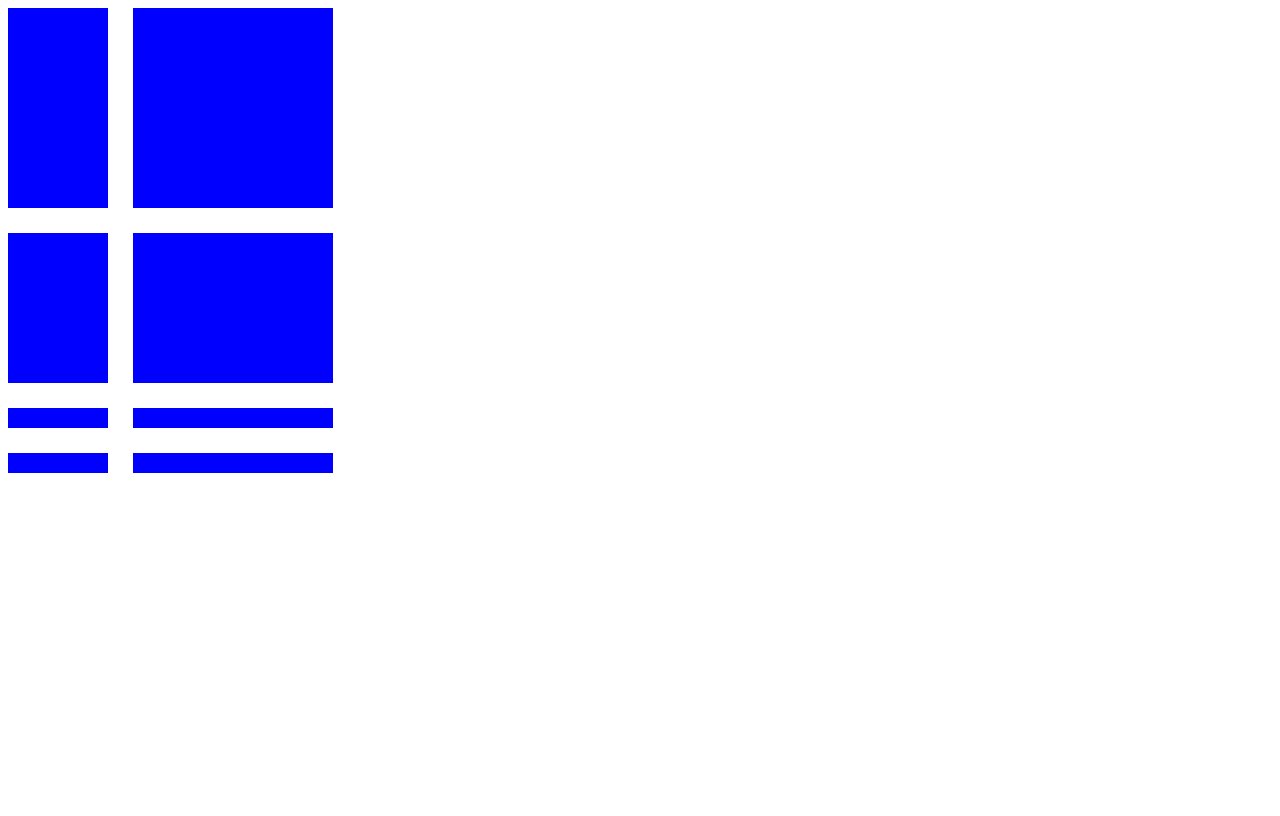
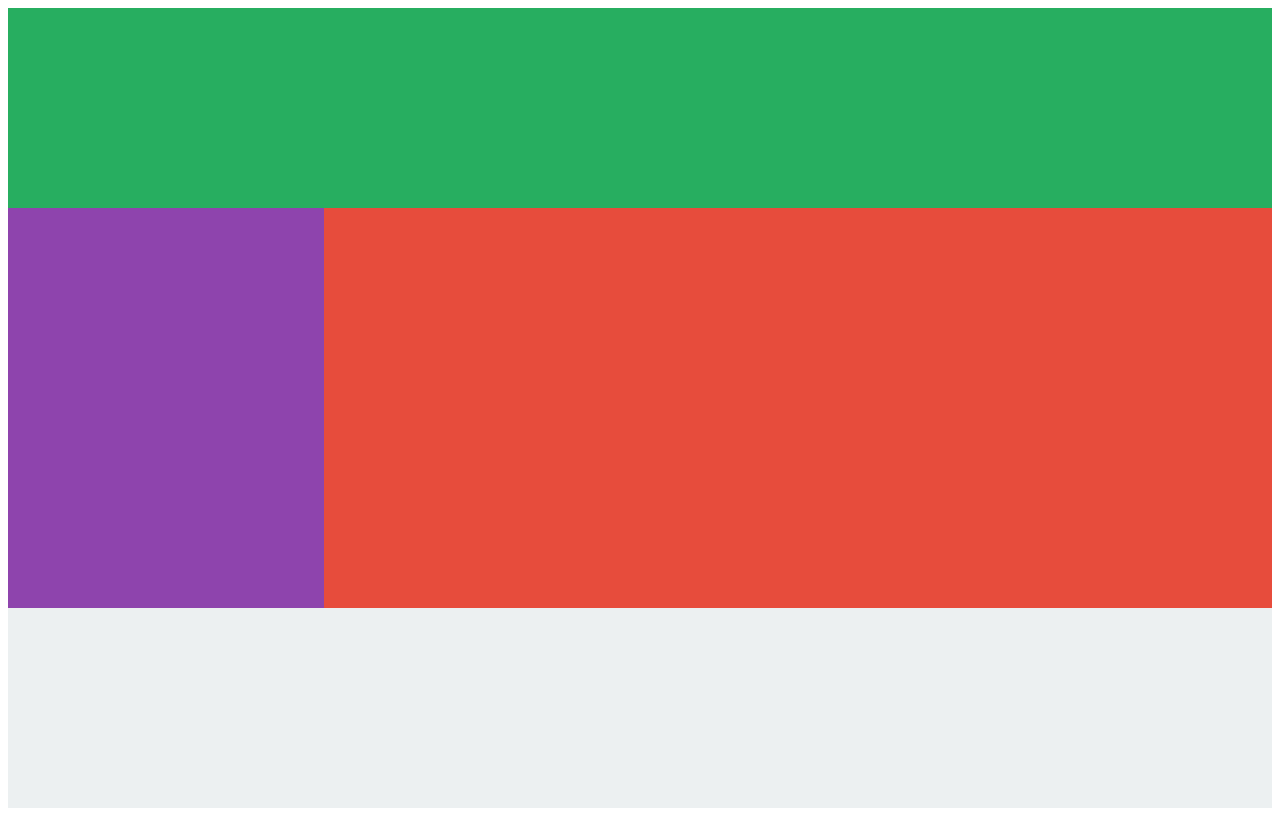
Before and after one commit to gwuiinKim/css, a plain HTML site: page grid.html in a window 1280 px wide. Drawn offline with Linux system fonts and the light colour scheme.

Commit message:
grid-template-areas. awesome!!!!!!!!!

```diff
--- a/grid.html
+++ b/grid.html
@@ -8,15 +8,27 @@
     <style>
       .father {
         display: grid;
-        grid-template-columns: 100px 200px;
-        grid-template-rows: 200px 150px;
-        grid-gap: 25px;
-        grid-auto-flow: row;
-        grid-auto-rows: 20px;
+        grid-auto-rows: 200px;
+        grid-template-areas:
+          "header header header header"
+          "sidebar content content content"
+          "sidebar content content content"
+          "footer footer footer footer";
       }
-
       .box {
-        background-color: blue;
+        background-color: #ecf0f1;
+      }
+      .box:nth-child(1) {
+        grid-area: header;
+        background-color: #27ae60;
+      }
+      .box:nth-child(2) {
+        grid-area: sidebar;
+        background-color: #8e44ad;
+      }
+      .box:nth-child(3) {
+        grid-area: content;
+        background-color: #e74c3c;
       }
     </style>
   </head>
@@ -30,8 +42,6 @@
       <div class="box"></div>
 
       <div class="box"></div>
-
-      <div class="box"></div>
     </div>
   </body>
 </html>
```
Also changed, not shown: README.md.
